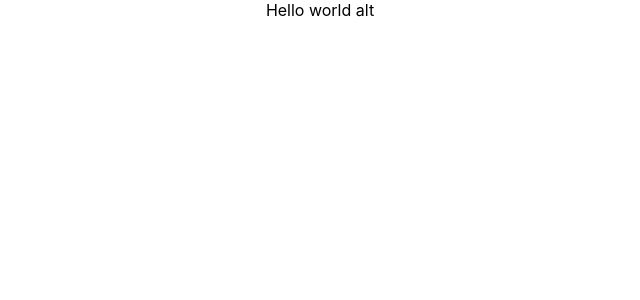
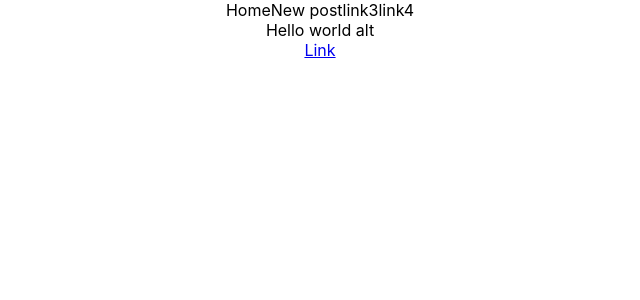
Before and after one commit to Callum-Gilfedder/ReactTutorial, a React (Create React App) app: page / in a window 1280 px wide. Shown: the top 300 px of the page, without its empty margins (320-960 px from the left). Built offline with nearby package versions, Linux system fonts and the light colour scheme.

Commit message:
Multiple components

```diff
--- a/src/App.js
+++ b/src/App.js
@@ -1,13 +1,19 @@
 import logo from './logo.svg';
 import './App.css';
+import Navbar from './Navbar.js'
+
+
 
 function App() {
   let x = "Hello world alt";
+  const link = "https://google.com";
   return (
     <div className="App">
+      <Navbar />
       <div className="content">
-        {x}
+        { x }
       </div>
+      <a href={link}>Link</a>
     </div>
   );
 }
--- /dev/null
+++ b/src/Navbar.js
@@ -0,0 +1,15 @@
+
+function Navbar() {
+    return (
+        <nav className="navbar">
+            <div className="links">
+                <a hreh="/">Home</a>
+                <a hreh="/create">New post</a>
+                <a hreh="">link3</a>
+                <a hreh="">link4</a>
+            </div>
+        </nav>
+    )
+}
+
+export default Navbar;
```
